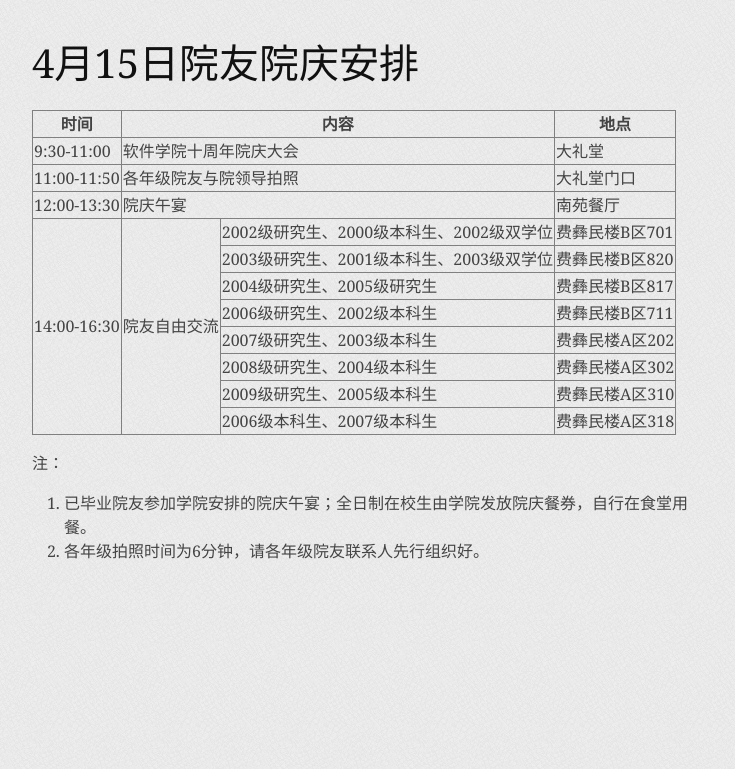
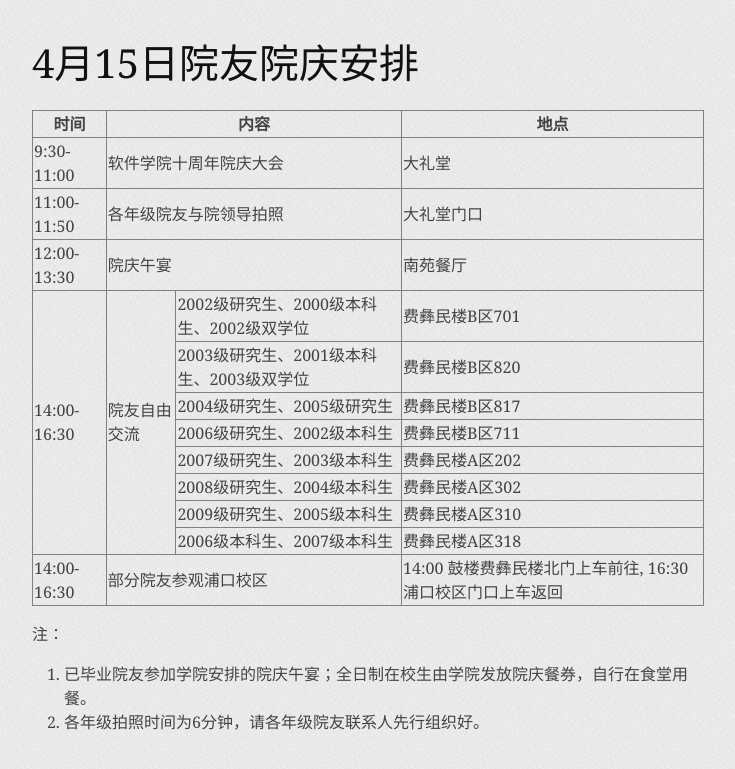
Before and after one commit to clippit/10th-anniversary, a Jekyll site: the page built from _posts/2012-03-09-announcement-2.markdown, in a window 1280 px wide. Shown: the top 769 px of the page, without its empty margins (272-1007 px from the left). Built offline with Jekyll 4.4.1, drawn with Linux system fonts in a browser that asks for light colours; Markdown is read by kramdown in place of the engine named in the settings.

Commit message:
update announcement 2

```diff
--- a/_posts/2012-03-09-announcement-2.markdown
+++ b/_posts/2012-03-09-announcement-2.markdown
@@ -64,6 +64,11 @@ custom_css: "td { vertical-align: middle; }"
 		<td>2006级本科生、2007级本科生</td>
 		<td>费彝民楼A区318</td>
 	</tr>
+	<tr>
+		<td>14:00-16:30</td>
+		<td colspan="2">部分院友参观浦口校区</td>
+		<td>14:00 鼓楼费彝民楼北门上车前往, 16:30 浦口校区门口上车返回</td>
+	</tr>
 </table>
 
 注：
```
